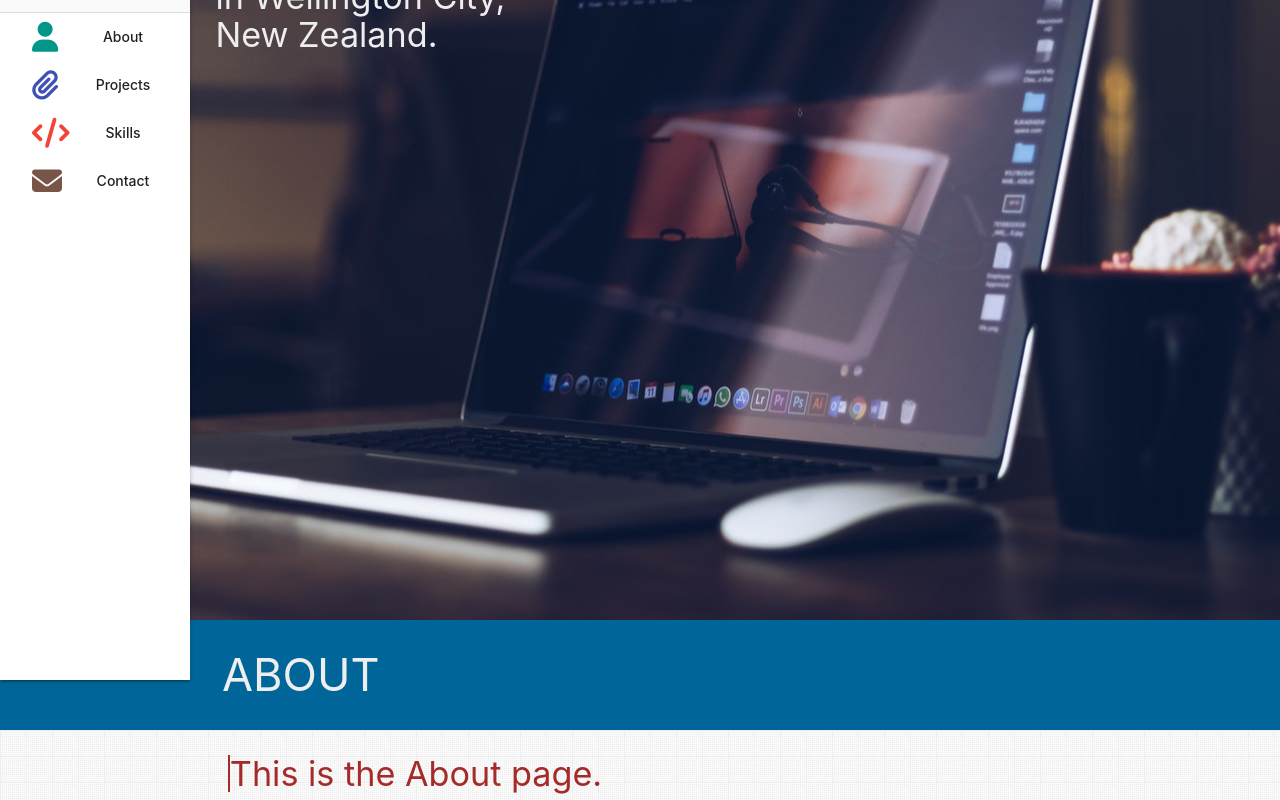
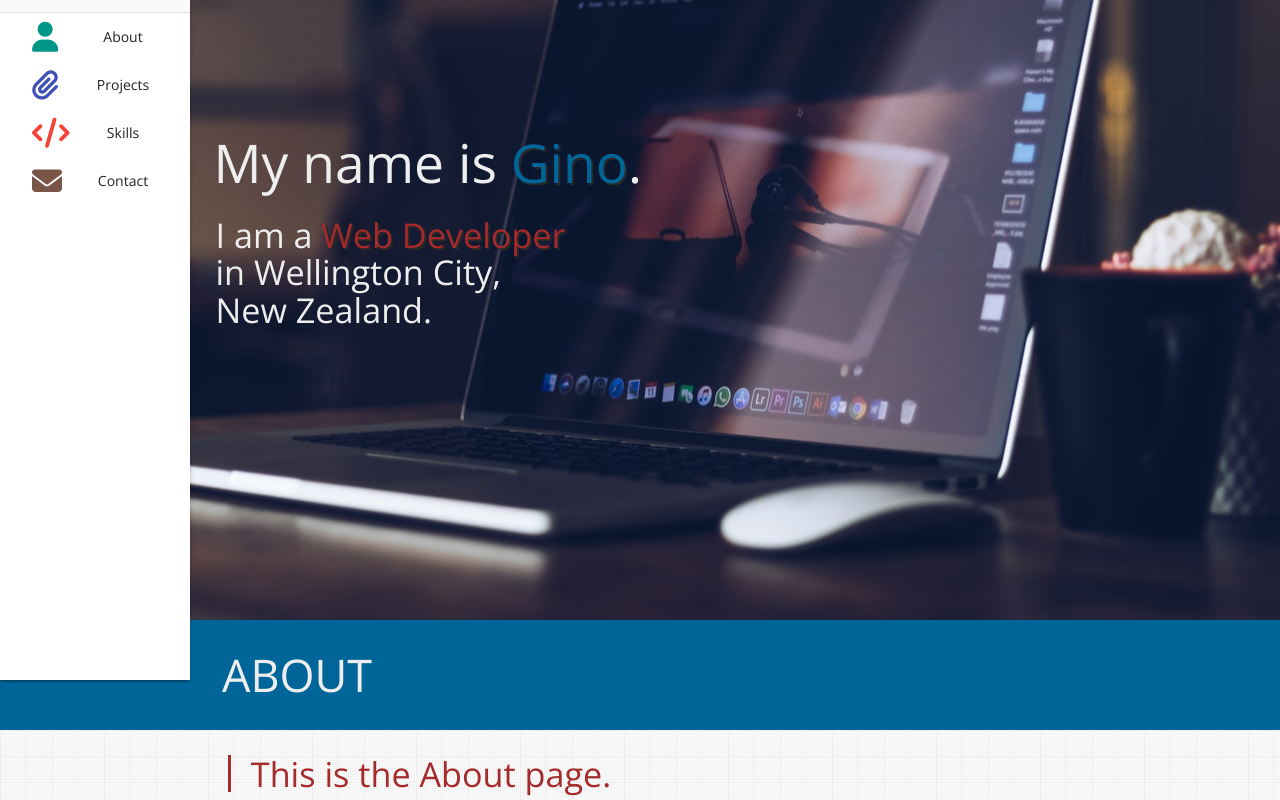
Before and after one commit to ginohagad/portfolio, a React (Create React App) app: page / in a window 1280 px wide. Shown: the part 180-980 px from the top of the page. Built offline with nearby package versions, Linux system fonts and the light colour scheme.

Commit message:
Updated font.

```diff
--- a/public/index.html
+++ b/public/index.html
@@ -27,6 +27,8 @@
     <!--Import Google Icon Font-->
     <link href="https://fonts.googleapis.com/icon?family=Material+Icons" rel="stylesheet">
 
+    <link href="https://fonts.googleapis.com/css2?family=Open+Sans&display=swap" rel="stylesheet">
+
     <!-- Compiled and minified CSS -->
     <link rel="stylesheet" href="https://cdnjs.cloudflare.com/ajax/libs/materialize/1.0.0/css/materialize.min.css">
     <title>Gino Hagad Portfolio</title>
--- a/src/App.css
+++ b/src/App.css
@@ -1,3 +1,11 @@
+:root {
+  --main-blue-color: #006699;
+}
+
+* {
+  font-family: 'Open Sans', sans-serif;
+}
+
 html {
 	scroll-behavior: smooth;
 }
@@ -22,7 +30,7 @@ ul.sidenav li.logo {
 
 ul.sidenav li.logo h3 {
   font-size: 2.2em;
-  color: #006699;
+  color: var(--main-blue-color);
 }
 
 ul.sidenav li.logo span {
@@ -45,3 +53,44 @@ ul.sidenav li.logo span {
 .content {
   margin-left: 4%;
 }
+
+/* TOP */
+.top {
+  background: url(images/computerbg.jpg) no-repeat center center;
+  -webkit-background-size: cover;
+  -moz-background-size: cover;
+  -o-background-size: cover;
+  background-size: cover;
+}
+
+.top h2 {
+  margin-left: 4em !important;
+}
+
+.top h4 {
+  margin-left: 6.3em !important;
+}
+
+.top h2, h4 {
+  color: #eee;
+  margin-top: 0;
+  position: relative;
+  top: 40%;
+}
+
+.top h2 span {
+  color: var(--main-blue-color);
+  text-shadow: 2px 2px #282828;
+}
+
+.top h4 span {
+  color: brown;
+  text-shadow: 2px 2px #282828;
+}
+
+/* ABOUT */
+.about h4 {
+  color: brown;
+  border-left: 3px solid brown;
+  padding-left: 20px;
+}
--- a/src/components/About/About.js
+++ b/src/components/About/About.js
@@ -1,12 +1,11 @@
 import React from 'react';
 import {Page} from '../';
-import styles from './About.module.css';
 
 const About = () => {
 
   return (
     <Page title="About">
-      <div className={styles.about}>
+      <div className="about">
         <h4>This is the About page.</h4>
         <p>Lorem ipsum dolor sit amet, consectetur adipiscing elit. Phasellus tincidunt tortor a quam porttitor luctus. Fusce dictum enim id est maximus pulvinar. Sed venenatis, diam vitae fermentum euismod, quam magna maximus mauris, id aliquam nibh libero vitae augue. Suspendisse imperdiet eu metus ut molestie. Pellentesque mollis erat id metus volutpat mollis. Quisque aliquam ullamcorper malesuada. Etiam eu porta orci. Proin faucibus dignissim mattis. Nullam non consequat arcu. Sed malesuada est eu lacinia dignissim.</p>
 
--- a/src/components/About/About.module.css
+++ /dev/null
@@ -1,4 +0,0 @@
-.about h4 {
-  color: brown;
-  border-left: 2px solid brown;
-}
--- a/src/components/Top/Top.js
+++ b/src/components/Top/Top.js
@@ -1,14 +1,12 @@
 import React from 'react';
-import styles from './Top.module.css';
-
 
 
 
 const Top = () => {
   return (
-    <section id="top" className={`${styles.top} section fullpage`}>
-      <h2>My name is Gino.</h2>
-			<h4>I am a Web Developer <br />in Wellington City, <br /> New Zealand.</h4>
+    <section id="top" className="top section fullpage">
+      <h2>My name is <span>Gino</span>.</h2>
+			<h4>I am a <span>Web Developer</span> <br />in Wellington City, <br /> New Zealand.</h4>
     </section>
   )
 }
--- a/src/components/Top/Top.module.css
+++ /dev/null
@@ -1,22 +0,0 @@
-.top {
-  background: url(../../images/computerbg.jpg) no-repeat center center;
-  -webkit-background-size: cover;
-  -moz-background-size: cover;
-  -o-background-size: cover;
-  background-size: cover;
-}
-
-.top h2 {
-  margin-left: 4em !important;
-}
-
-.top h4 {
-  margin-left: 6.3em !important;
-}
-
-.top h2, h4 {
-  color: #eee;
-  margin-top: 0;
-  position: relative;
-  top: 5%;
-}
```
